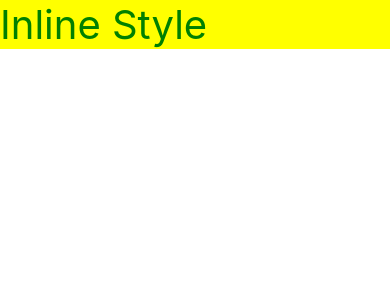
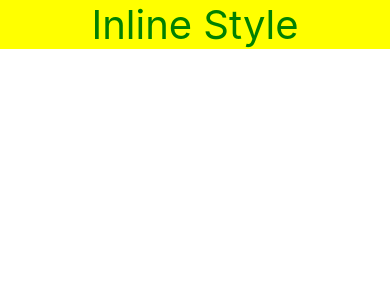
Before and after one commit to zachariah11jerobert/tutorial-codestepbystep, a React Native app: screen / in a window 390 px wide. Shown: the top 300 px of the page. Built offline with nearby package versions, Linux system fonts and the light colour scheme.

Commit message:
7.2 internal styling

```diff
--- a/App.js
+++ b/App.js
@@ -1,15 +1,21 @@
 import React from 'react';
-import {View, Text} from 'react-native';
-import Profile from './components/Profile';
+import {View, Text,StyleSheet} from 'react-native';
 
 const App = () => {
   return (
     <View>
-
-      <Text style={{fontSize:40,color:'green',backgroundColor:'yellow'}}>Inline Style</Text>
-
+      <Text style={styles.headText}>Inline Style</Text>
     </View>
   );
 };
 
+const styles = StyleSheet.create({
+  headText: {
+    fontSize: 40,
+    color: 'green',
+    backgroundColor: 'yellow',
+    textAlign:'center'
+  },
+});
+
 export default App;
```
